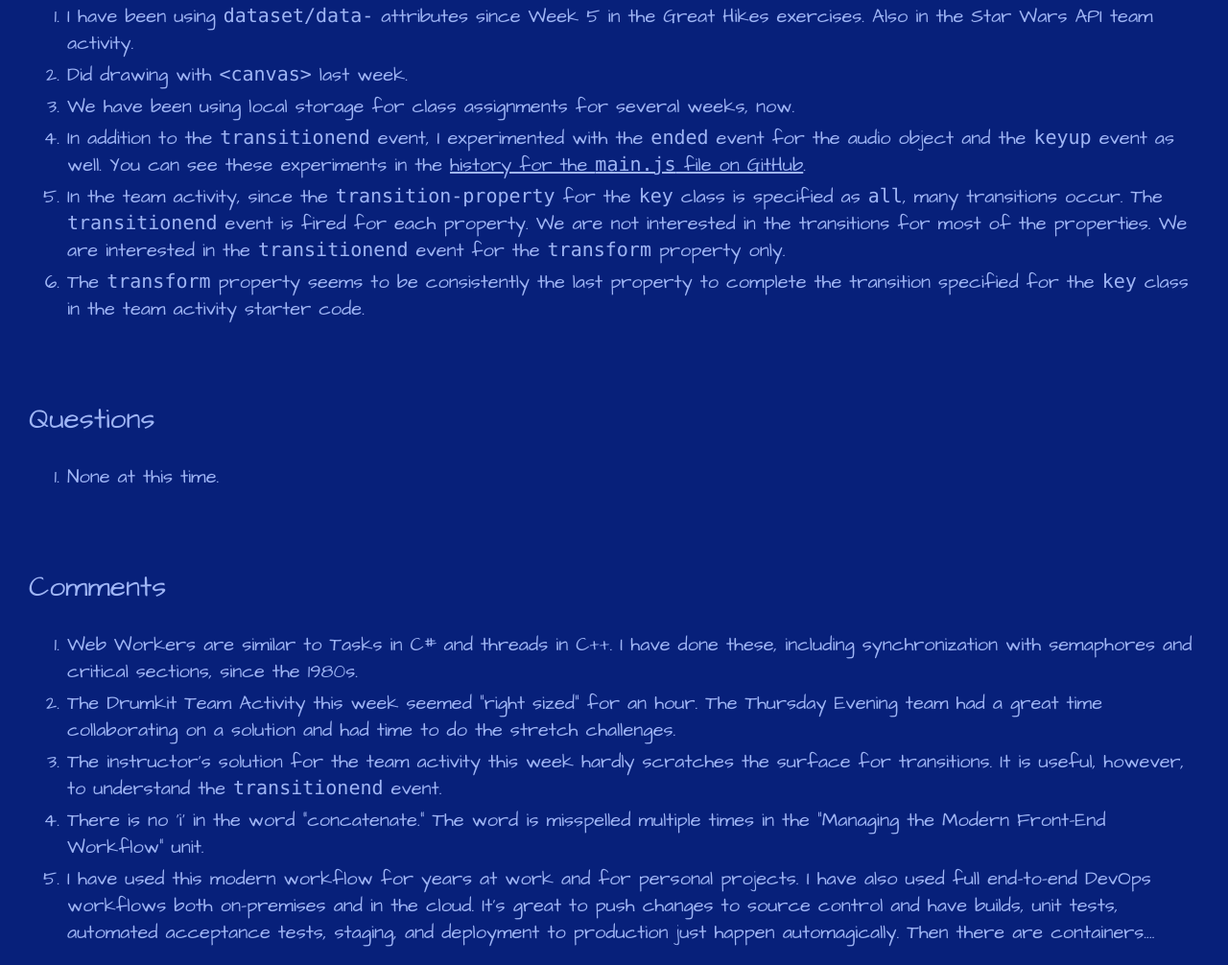
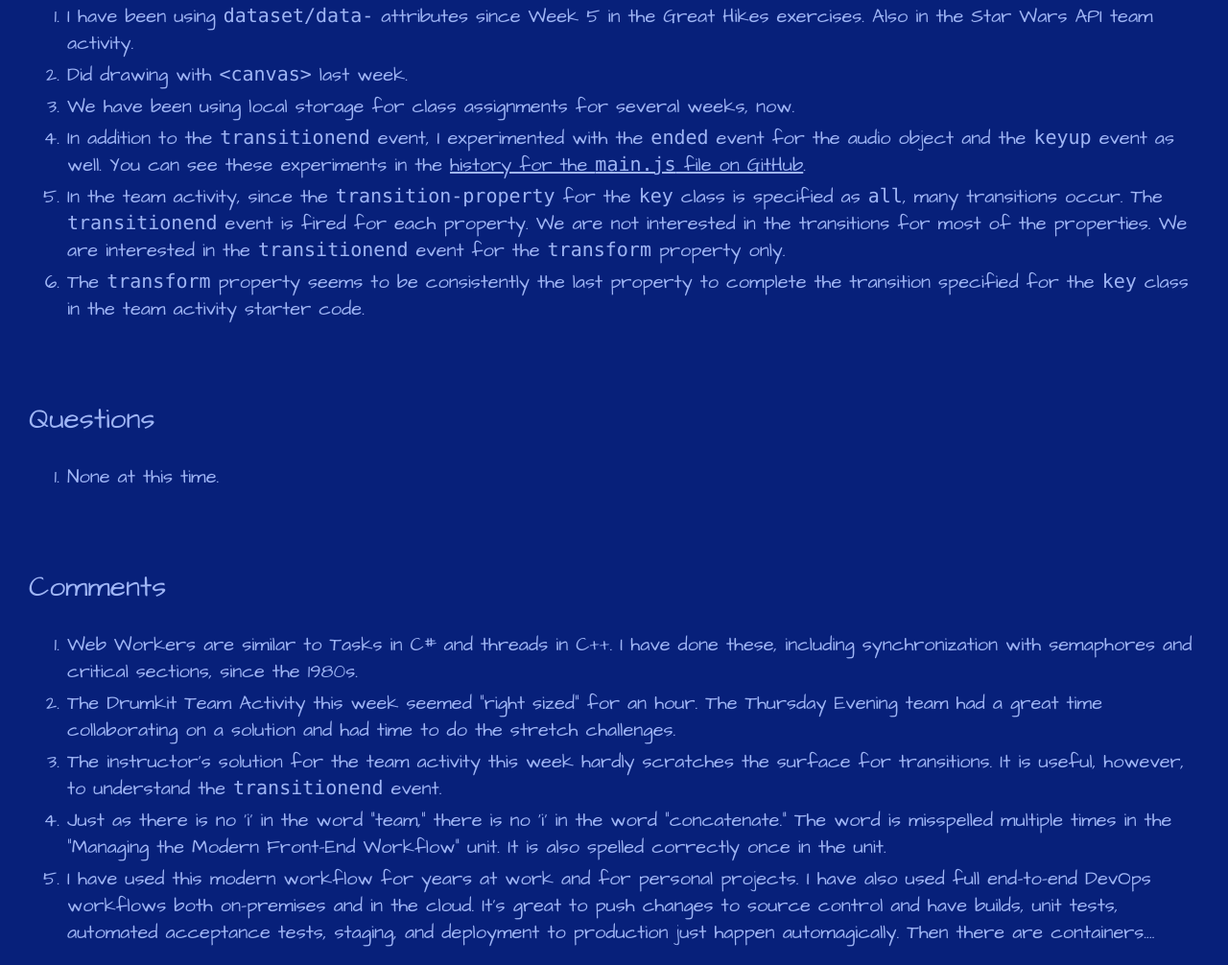
Before and after one commit to eolsenbyui/eolsenbyui.github.io, a plain HTML site: page wdd330/week09/index.html in a window 1280 px wide. Shown: the part 1720-2726 px from the top of the page at 96% size. Drawn offline with Linux system fonts and the light colour scheme.

Commit message:
Saturday afternoon update to Week 9 report.

```diff
--- a/wdd330/week09/index.html
+++ b/wdd330/week09/index.html
@@ -152,8 +152,9 @@
                 It is useful, however, to understand the <code>transitionend</code> event.
             </li>
             <li>
-                There is no 'i' in the word "concatenate." The word is misspelled multiple times in
-                the "Managing the Modern Front-End Workflow" unit.
+                Just as there is no 'i' in the word "team," there is no 'i' in the word "concatenate."
+                The word is misspelled multiple times in
+                the "Managing the Modern Front-End Workflow" unit. It is also spelled correctly once in the unit.
             </li>
             <li>
                 I have used this modern workflow for years at work and for personal projects.  I have also used
```
